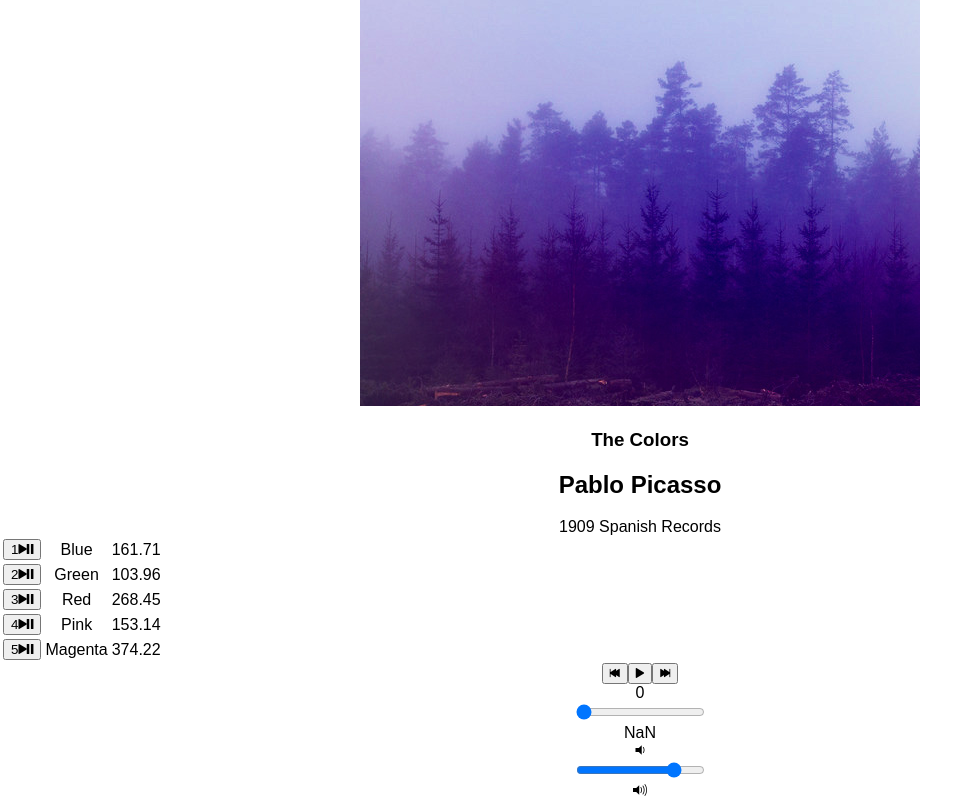
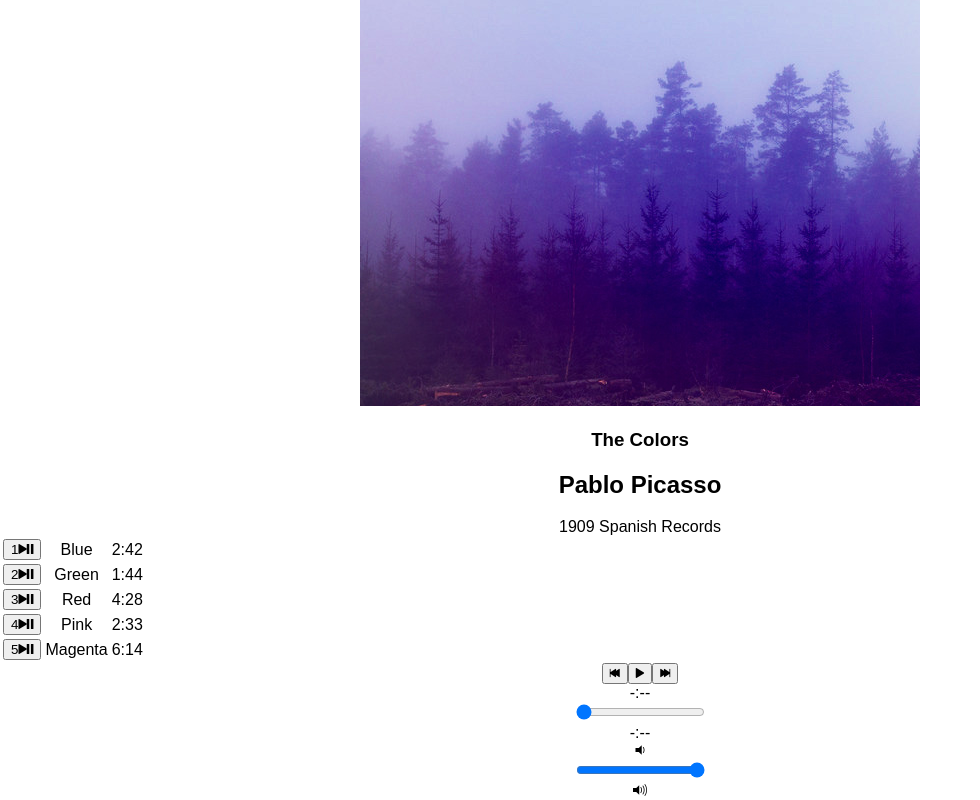
Before and after one commit to brookerodenhizer/bloc-jams-react, a React (Create React App) app: page /album/the-colors in a window 1280 px wide. Shown: the part 252-1052 px from the top of the page, without its empty margins (0-980 px from the left). Built offline with nearby package versions, Linux system fonts and the light colour scheme.

Commit message:
player bar range inputs submission

```diff
--- a/src/components/Album.js
+++ b/src/components/Album.js
@@ -15,7 +15,8 @@
       currentSong: album.songs[0],
       currentTime: 0,
       duration: album.songs[0].duration,
-      isPlaying: false
+      isPlaying: false,
+      volume: 0.8
     };
 
     this.audioElement = document.createElement('audio');
@@ -56,6 +57,10 @@
       this.setState({ currentSong: song });
     }
 
+    formatTime(time) {
+      return time ? `${Math.floor(time / 60)}:${Number(time % 60 / 100).toFixed(2).substr(2,3)}` : '-:--'
+    }
+
     handleSongClick(song) {
       const isSameSong = this.state.currentSong === song;
       if (this.state.isPlaying && isSameSong) {
@@ -89,6 +94,12 @@
       this.setState({ currentTime: newTime });
     }
 
+    handleVolumeChange(e) {
+      const newVolume = e.target.value;
+      this.audioElement.volume = newVolume;
+      this.setState({ volume: newVolume });
+    }
+
   render() {
     return (
       <section className="album">
@@ -117,7 +128,7 @@
                   </button>
                 </td>
                 <td className="song-title">{song.title}</td>
-                <td className="song-duration">{song.duration}</td>
+                <td className="song-duration">{this.formatTime(song.duration)}</td>
               </tr>
             )}
           </tbody>
@@ -127,10 +138,13 @@
           currentSong={this.state.currentSong}
           currentTime={this.audioElement.currentTime}
           duration={this.audioElement.duration}
+          volume={this.audioElement.volume}
+          formatTime={(t) => this.formatTime(t)}
           handleSongClick={() => this.handleSongClick(this.state.currentSong)}
           handlePrevClick={() => this.handlePrevClick()}
           handleNextClick={() => this.handleNextClick()}
           handleTimeChange={(e) => this.handleTimeChange(e)}
+          handleVolumeChange={(e) => this.handleVolumeChange(e)}
         />
       </section>
     );
--- a/src/components/PlayerBar.js
+++ b/src/components/PlayerBar.js
@@ -16,7 +16,7 @@
         </button>
       </section>
       <section id="time-control">
-        <div className="current-time">{this.props.currentTime}</div>
+        <div className="current-time">{this.props.formatTime(this.props.currentTime)}</div>
         <input
           type="range"
           className="seek-bar"
@@ -26,11 +26,18 @@
           step="0.01"
           onChange={this.props.handleTimeChange}
         />
-        <div className="total-time">{this.props.duration}</div>
+        <div className="total-time">{this.props.formatTime(this.props.duration)}</div>
       </section>
       <section id="volume-control">
-        <div className="icon ion-volume-low"></div>
-        <input type="range" className="seek-bar" value="80" />
+          <div className="icon ion-volume-low"></div>
+          <input type="range"
+          className="seek-bar"
+          value={this.props.volume}
+          max="1"
+          min="0"
+          step=".01"
+          onChange={this.props.handleVolumeChange}
+           />
         <div className="icon ion-volume-high"></div>
       </section>
       </section>
```
